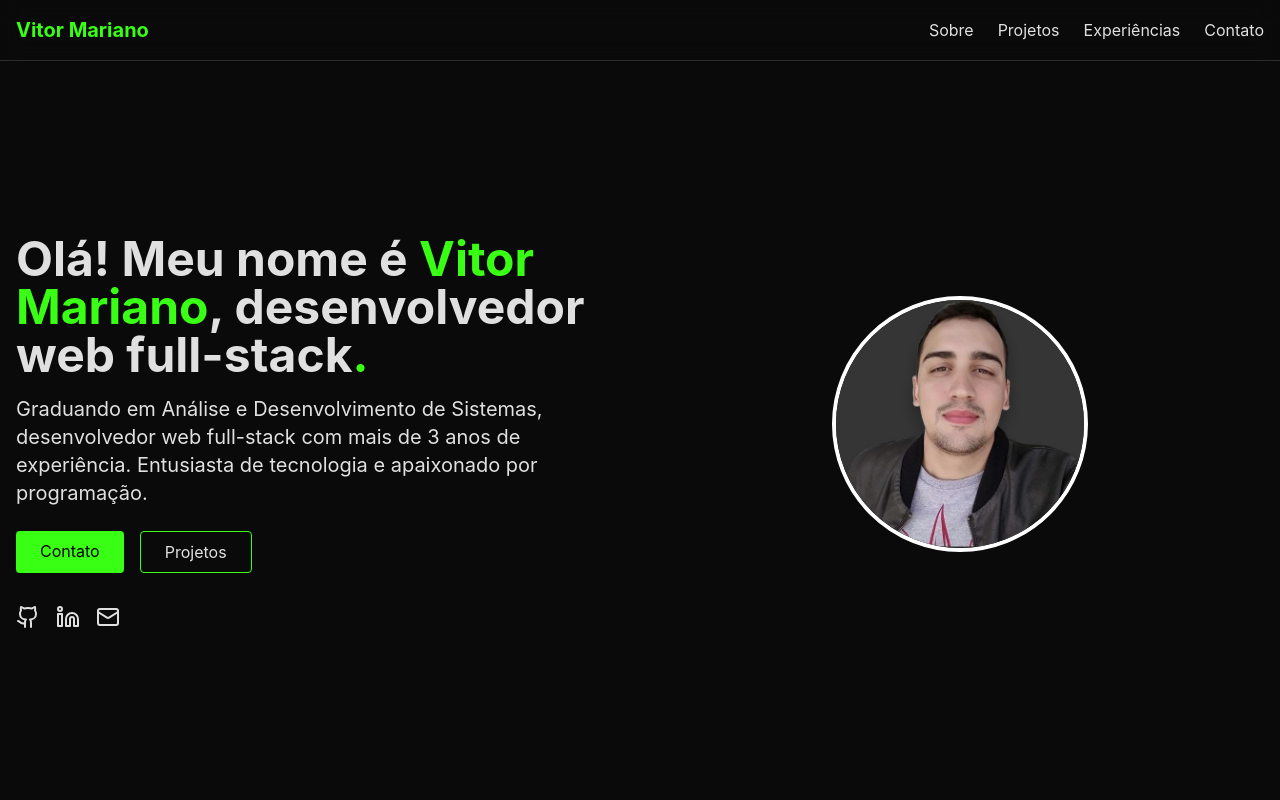
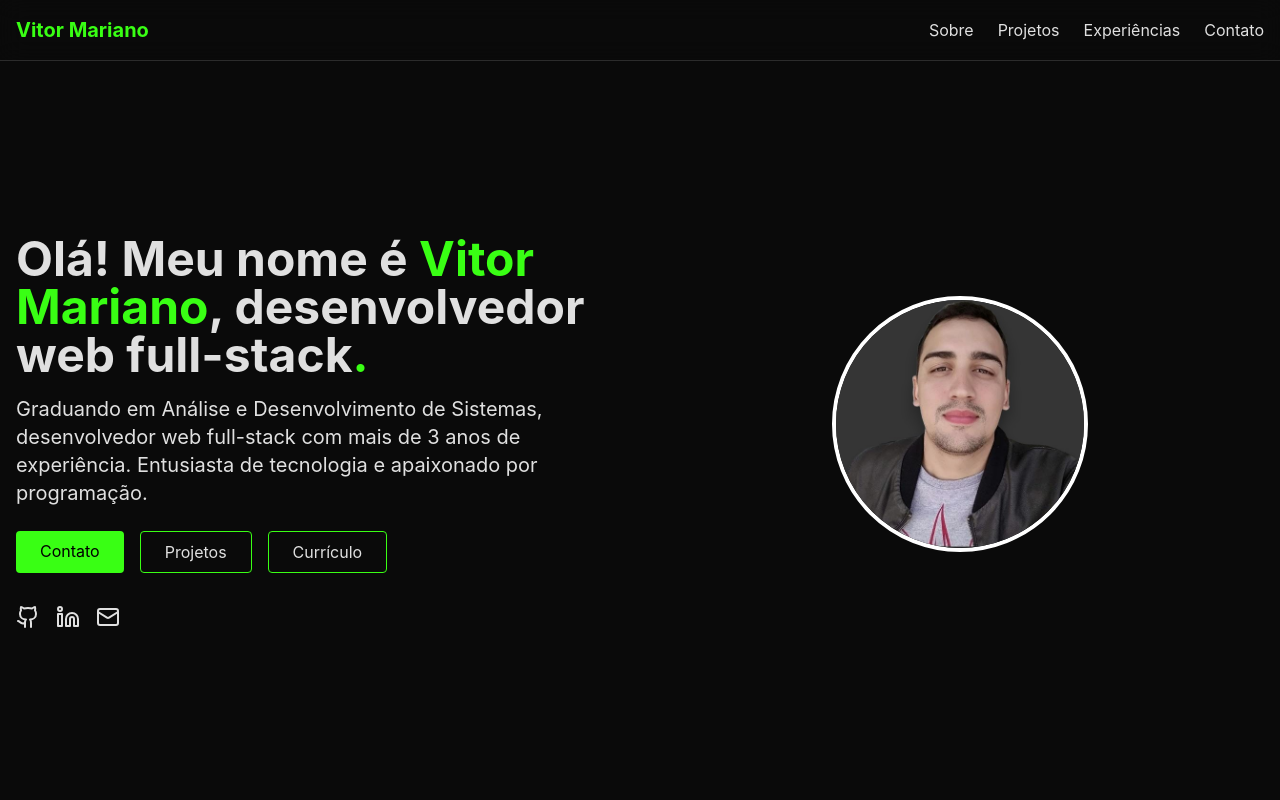
Before and after one commit to VitorMariano-hub/portfolio, a Vue app: page / in a window 1280 px wide. Shown: the top 800 px of the page. Built offline with nearby package versions, Linux system fonts and the light colour scheme.

Commit message:
feat: Adicionado botão de currículo

```diff
--- /dev/null
+++ b/src/components/DownloadPdfButton.vue
@@ -0,0 +1,35 @@
+<template>
+ <div>
+    <button class="border border-[#39FF14] px-6 py-2 rounded hover:bg-[#00FFFF] hover:border-[#00FFFF] hover:text-black transition-colors" @click="downloadPdf">Currículo</button>
+  </div>
+</template>
+
+<script>
+export default {
+  name: 'DownloadPdfButton',
+  props: {
+    pdfUrl: {
+      type: String,
+      required: true
+    },
+    pdfFileName: {
+      type: String,
+      required: true
+    }
+  },
+  methods: {
+    downloadPdf() {
+      const link = document.createElement('a');
+      link.href = this.pdfUrl;
+      link.target = '_blank';
+      link.download = this.pdfFileName;
+
+      document.body.appendChild(link);
+      link.click();
+      document.body.removeChild(link);
+    }
+  }
+}
+</script>
+
+<style></style>
--- a/src/components/home/HeroSection.vue
+++ b/src/components/home/HeroSection.vue
@@ -1,20 +1,29 @@
 <template>
-  <section class="min-h-screen flex items-center justify-center pt-28 md:pt-16 xl:pt-16">
+  <section
+    class="min-h-screen flex items-center justify-center pt-28 md:pt-16 xl:pt-16"
+  >
     <div class="container mx-auto px-4 grid md:grid-cols-2 gap-8 items-center">
       <div>
         <h2 class="text-5xl font-bold mb-4">
           Olá! Meu nome é
-          <span class="text-[#39FF14]">{{ name }}</span>,
-          desenvolvedor web full-stack<span class="text-[#39FF14]">.</span>
+          <span class="text-[#39FF14]">{{ name }}</span
+          >, desenvolvedor web full-stack<span class="text-[#39FF14]">.</span>
         </h2>
         <p class="text-xl mb-6">{{ role }}</p>
         <div class="flex gap-4">
-          <a href="#contact" class="bg-[#39FF14] text-black px-6 py-2 rounded hover:bg-[#00FFFF] transition-colors">
+          <a
+            href="#contact"
+            class="bg-[#39FF14] text-black px-6 py-2 rounded hover:bg-[#00FFFF] transition-colors"
+          >
             Contato
           </a>
-          <a href="#projects" class="border border-[#39FF14] px-6 py-2 rounded hover:bg-[#39FF14] hover:text-black transition-colors">
+          <a
+            href="#projects"
+            class="border border-[#39FF14] px-6 py-2 rounded hover:bg-[#39FF14] hover:text-black transition-colors"
+          >
             Projetos
           </a>
+          <download-pdf-button :pdf-url="pdfUrl" :pdf-file-name="pdfFileName" />
         </div>
         <div class="flex gap-4 mt-8">
           <a
@@ -24,52 +33,72 @@
             target="_blank"
             class="hover:text-[#39FF14]"
           >
-            <component :is="social.icon" class="w-6 h-6"/>
+            <component :is="social.icon" class="w-6 h-6" />
           </a>
         </div>
       </div>
       <div class="relative mb-4">
-        <div class="bg-[#2C2C2C] w-64 h-64 rounded-full mx-auto relative overflow-hidden border-4 border-[#ffffff]">
-          <img :src="profileImage" alt="Profile" class="w-full h-full object-cover"/>
+        <div
+          class="bg-[#2C2C2C] w-64 h-64 rounded-full mx-auto relative overflow-hidden border-4 border-[#ffffff]"
+        >
+          <img
+            :src="profileImage"
+            alt="Profile"
+            class="w-full h-full object-cover"
+          />
         </div>
-        <div class="absolute -z-10 top-0 right-0 w-96 h-96 bg-[#39FF14]/20 rounded-full blur-3xl"></div>
+        <div
+          class="absolute -z-10 top-0 right-0 w-96 h-96 bg-[#39FF14]/20 rounded-full blur-3xl"
+        ></div>
       </div>
     </div>
   </section>
 </template>
 
 <script>
-import { ref } from 'vue'
-import { Github, Linkedin, Mail } from 'lucide-vue-next'
-import profileImageSrc from '@/assets/profile.jpg'
+import { ref } from "vue";
+import { Github, Linkedin, Mail } from "lucide-vue-next";
+import profileImageSrc from "@/assets/profile.jpg";
+import DownloadPdfButton from "@/components/DownloadPdfButton.vue";
 
 export default {
-  name: 'HeroSection',
+  name: "HeroSection",
   components: {
     Github,
     Linkedin,
-    Mail
+    Mail,
+    DownloadPdfButton
   },
   setup() {
-    const name = ref('Vitor Mariano')
-    const role = ref('Graduando em Análise e Desenvolvimento de Sistemas, desenvolvedor web full-stack com mais de 3 anos de experiência. Entusiasta de tecnologia e apaixonado por programação.')
-    const profileImage = ref(profileImageSrc)
+    const name = ref("Vitor Mariano");
+    const role = ref(
+      "Graduando em Análise e Desenvolvimento de Sistemas, desenvolvedor web full-stack com mais de 3 anos de experiência. Entusiasta de tecnologia e apaixonado por programação."
+    );
+    const profileImage = ref(profileImageSrc);
     const socials = [
-      { name: 'Github', icon: Github, url: 'https://github.com/VitorMariano-hub' },
-      { name: 'LinkedIn', icon: Linkedin, url: 'https://www.linkedin.com/in/vitor-mariano-037b56138/' },
-      { name: 'Email', icon: Mail, url: 'vitorma1992@gmail.com' }
-    ]
+      {
+        name: "Github",
+        icon: Github,
+        url: "https://github.com/VitorMariano-hub",
+      },
+      {
+        name: "LinkedIn",
+        icon: Linkedin,
+        url: "https://www.linkedin.com/in/vitor-mariano-037b56138/",
+      },
+      { name: "Email", icon: Mail, url: "vitorma1992@gmail.com" },
+    ];
 
     return {
       name,
       role,
       profileImage,
-      socials
-    }
-  }
-}
+      socials,
+      pdfUrl: "public/Vitor.pdf",
+      pdfFileName: "Vitor - Desenvolvedor Full-Stack PHP.pdf",
+    };
+  },
+};
 </script>
 
-<style scoped>
-
-</style>
+<style scoped></style>
```
Also changed, not shown: 1 other file (tests, documents, lock files or other folders).
